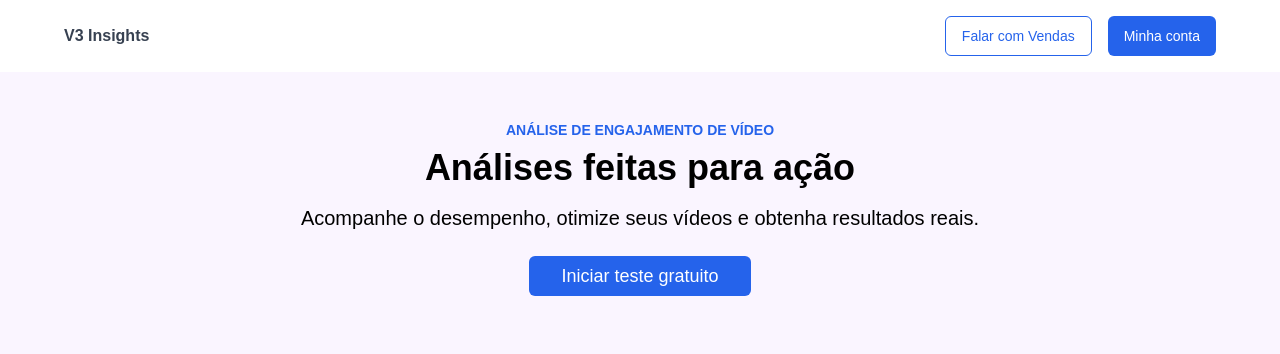
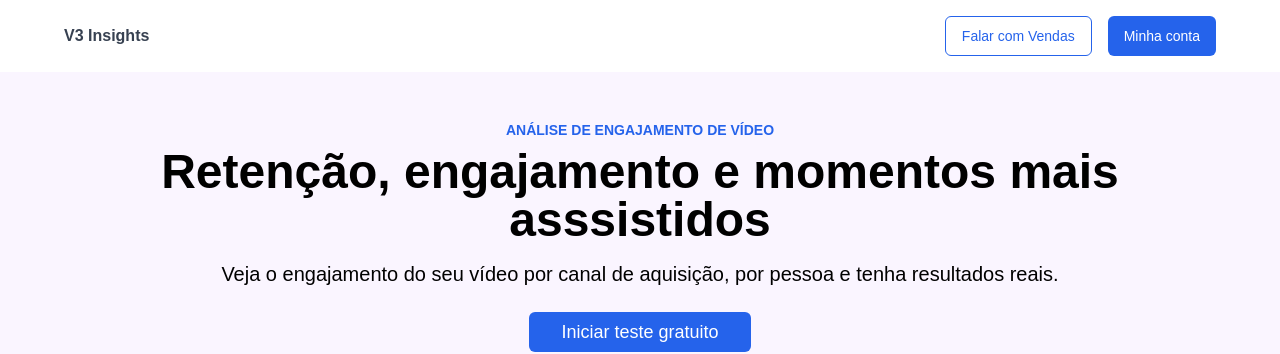
Before and after one commit to giamlepore/video-analytics-v3, a Next.js app in the folder app-analytics-v3/: page / in a window 1280 px wide. Shown: the top 354 px of the page. Built offline with nearby package versions, Linux system fonts and the light colour scheme.

Commit message:
copy changes

```diff
--- a/app-analytics-v3/components/pagina-analiticos.tsx
+++ b/app-analytics-v3/components/pagina-analiticos.tsx
@@ -48,8 +48,8 @@ function HeroSection() {
   return (
     <section className="text-center mb-16 text-black">
       <h2 className="text-sm font-semibold text-blue-600 mb-2">ANÁLISE DE ENGAJAMENTO DE VÍDEO</h2>
-      <h1 className="text-4xl font-bold mb-4">Análises feitas para ação</h1>
-      <p className="text-xl mb-6">Acompanhe o desempenho, otimize seus vídeos e obtenha resultados reais.</p>
+      <h1 className="text-5xl font-bold mb-4">Retenção, engajamento e momentos mais asssistidos</h1>
+      <p className="text-xl mb-6">Veja o engajamento do seu vídeo por canal de aquisição, por pessoa e tenha resultados reais.</p>
       <Button className="bg-blue-600 text-white text-lg px-8 py-3">Iniciar teste gratuito</Button>
     </section>
   )
@@ -97,7 +97,7 @@ function VideoPlaceholder() {
         </div> */}
         <form onSubmit={handleSubmit} className="w-full max-w-md space-y-4">
           <div>
-            <label htmlFor="email" className="block text-sm font-medium text-white mb-1">
+            <label htmlFor="email" className="block text-sm font-medium text-white md:text-white mb-1">
               O SEU E-MAIL
             </label>
             <Input
```
